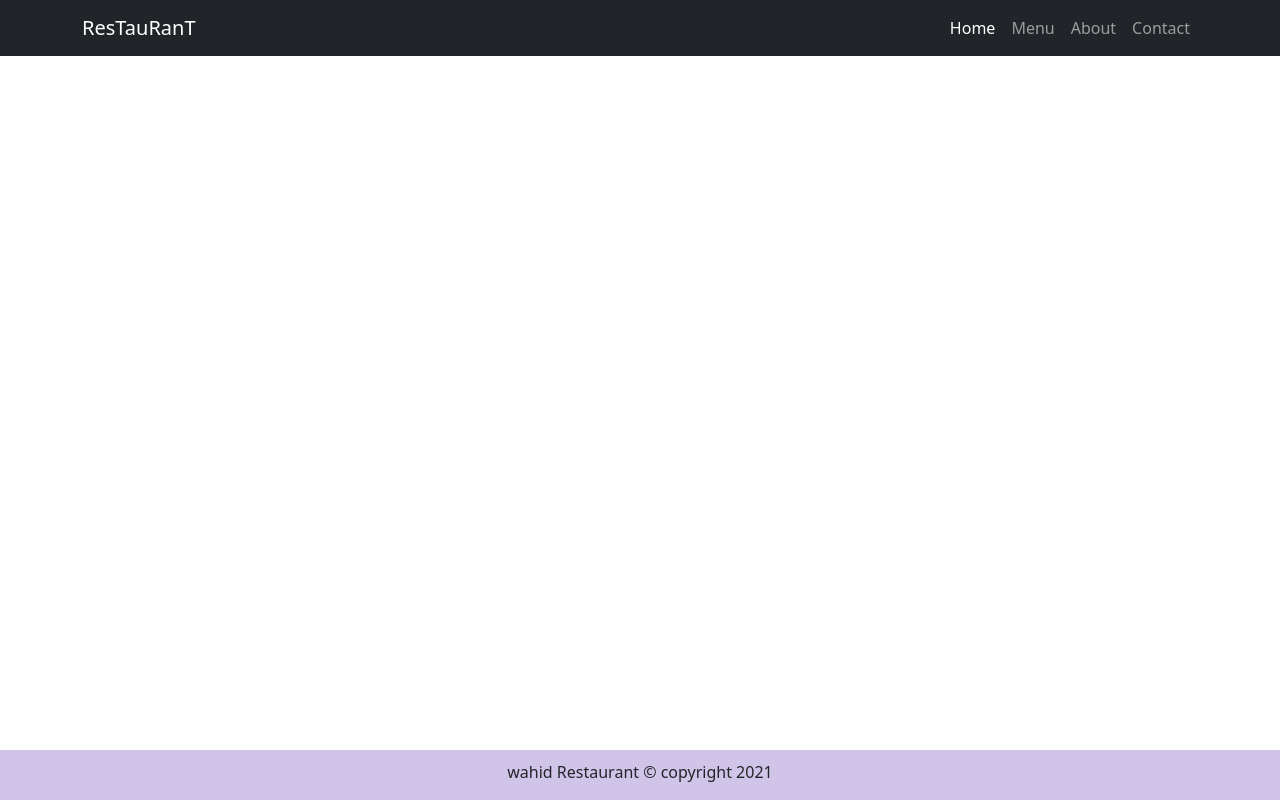
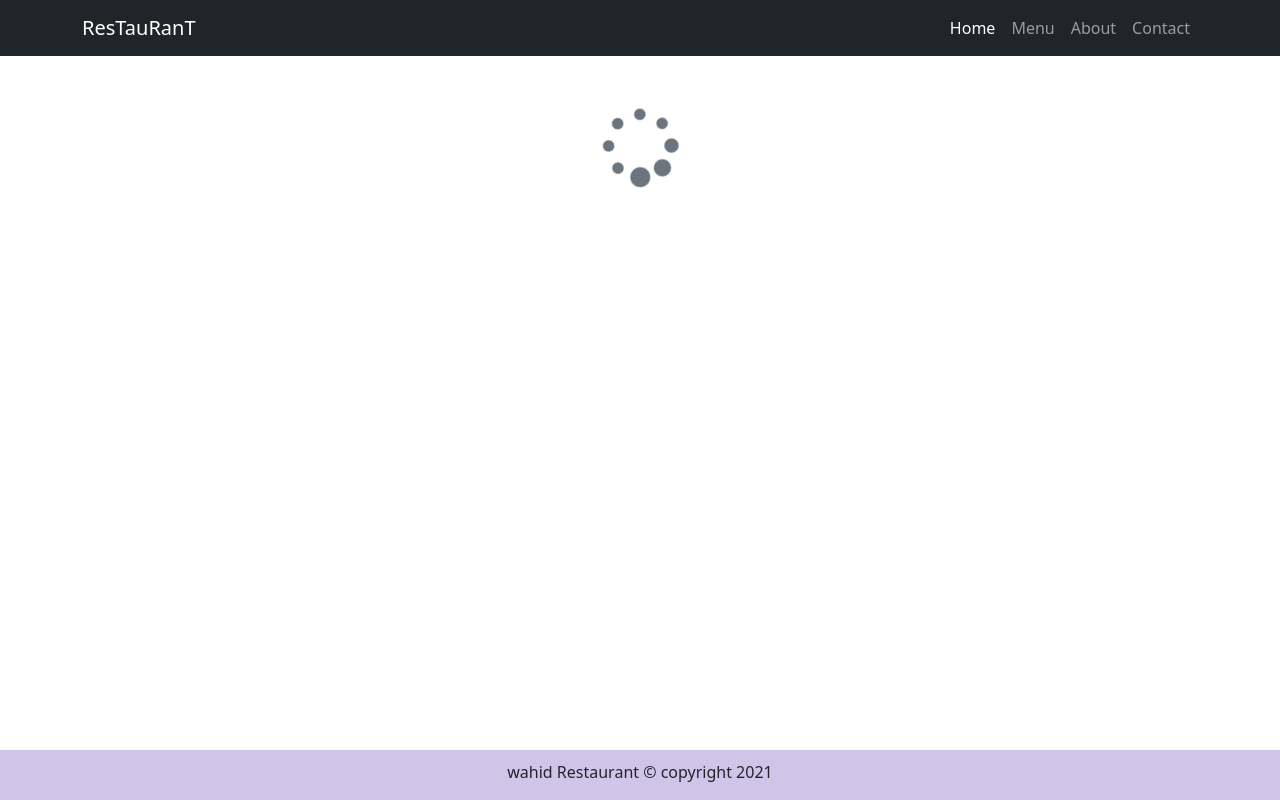
Before and after one commit to wahidcse38/React-Practise-Project, a React (Create React App) app: page /home in a window 1280 px wide. Built offline with nearby package versions, Linux system fonts and the light colour scheme; the HTML template or start-up script is replaced by a standard one.

Commit message:
create actionCreators and Loading Component

```diff
--- a/package.json
+++ b/package.json
@@ -8,6 +8,7 @@
     "@testing-library/user-event": "^12.8.3",
     "bootstrap": "^5.1.0",
     "dateformat": "^4.5.1",
+    "font-awesome": "^4.7.0",
     "react": "^17.0.2",
     "react-dom": "^17.0.2",
     "react-redux": "^7.2.5",
@@ -16,6 +17,7 @@
     "react-scripts": "4.0.3",
     "reactstrap": "^8.9.0",
     "redux": "^4.1.1",
+    "redux-logger": "^3.0.6",
     "web-vitals": "^1.1.2"
   },
   "scripts": {
--- a/src/Components/Body/Home.js
+++ b/src/Components/Body/Home.js
@@ -1,5 +1,5 @@
 import React, { Component } from "react";
-
+import Loading from "./Loading";
 
 
 
@@ -9,7 +9,7 @@ class Home extends Component {
         document.title = "Restaurant";
         return (
             <div>
-
+                <Loading />
             </div>
         )
     }
--- /dev/null
+++ b/src/Components/Body/Loading.js
@@ -0,0 +1,12 @@
+import React from "react";
+
+const Loading = () => {
+    return (
+        <div className="container" style={{ marginTop: "50px" }}>
+            <div className="col-12">
+                <i className="fa fa-spinner fa-5x text-secondary fa-fw fa-pulse"></i>
+            </div>
+        </div>
+    )
+}
+export default Loading;
--- a/src/Components/Body/Menu.js
+++ b/src/Components/Body/Menu.js
@@ -5,7 +5,7 @@ import MenuItem from './MenuItem';
 import DishDetail from './DishDetail';
 import { CardColumns, Modal, ModalBody, ModalFooter, Button } from 'reactstrap';
 import { connect } from 'react-redux';
-import * as actionTypes from '../../Redux/actionTypes';
+import { addComment } from '../../Redux/actionCreators';
 
 const mapStateToProps = state => {
     return {
@@ -16,15 +16,7 @@ const mapStateToProps = state => {
 
 const mapDispatchToProps = dispatch => {
     return {
-        addComment: (dishId, author, rating, comment) => dispatch({
-            type: actionTypes.ADD_COMMENT,
-            payload: {
-                dishId: dishId,
-                author: author,
-                rating: rating,
-                comment: comment
-            }
-        })
+        addComment: (dishId, author, rating, comment) => dispatch(addComment(dishId, author, rating, comment))
     }
 }
 
--- a/src/Redux/Store.js
+++ b/src/Redux/Store.js
@@ -1,6 +1,7 @@
-import { createStore } from "redux";
+import { createStore, applyMiddleware } from "redux";
 import Reducer from "./Reducer";
+import logger from "redux-logger";
 
 
-const myStore = createStore(Reducer);
+const myStore = createStore(Reducer, applyMiddleware(logger));
 export default myStore;
--- /dev/null
+++ b/src/Redux/actionCreators.js
@@ -0,0 +1,14 @@
+import * as actionTypes from './actionTypes';
+
+
+export const addComment = (dishId, author, rating, comment) => {
+    return {
+        type: actionTypes.ADD_COMMENT,
+        payload: {
+            dishId: dishId,
+            author: author,
+            rating: rating,
+            comment: comment
+        }
+    }
+}
--- a/src/index.js
+++ b/src/index.js
@@ -4,6 +4,7 @@ import './index.css';
 import App from './App';
 import reportWebVitals from './reportWebVitals';
 import 'bootstrap/dist/css/bootstrap.min.css';
+import 'font-awesome/css/font-awesome.css';
 
 ReactDOM.render(
   <App />, document.getElementById('root')
```
Also changed, not shown: 1 other file (tests, documents, lock files or other folders).
